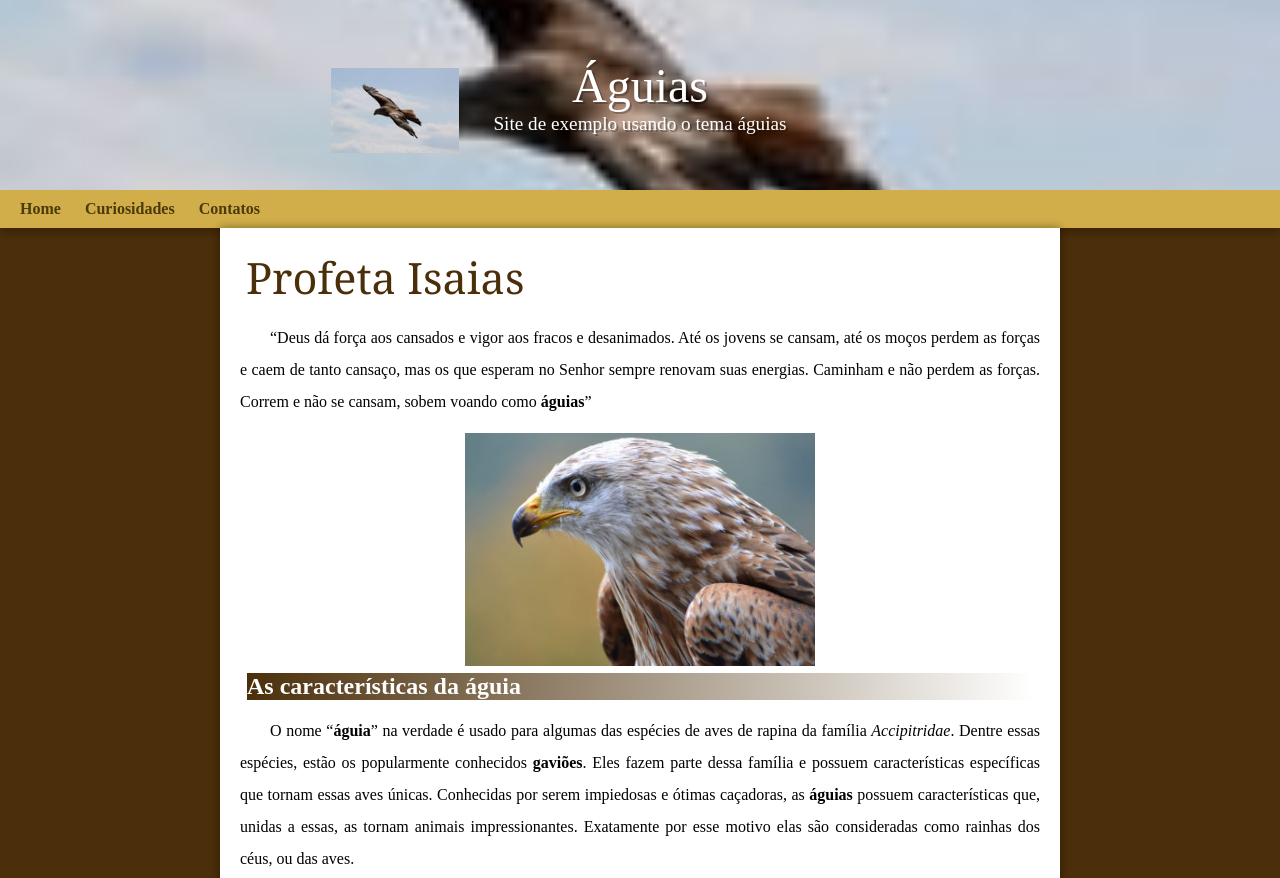
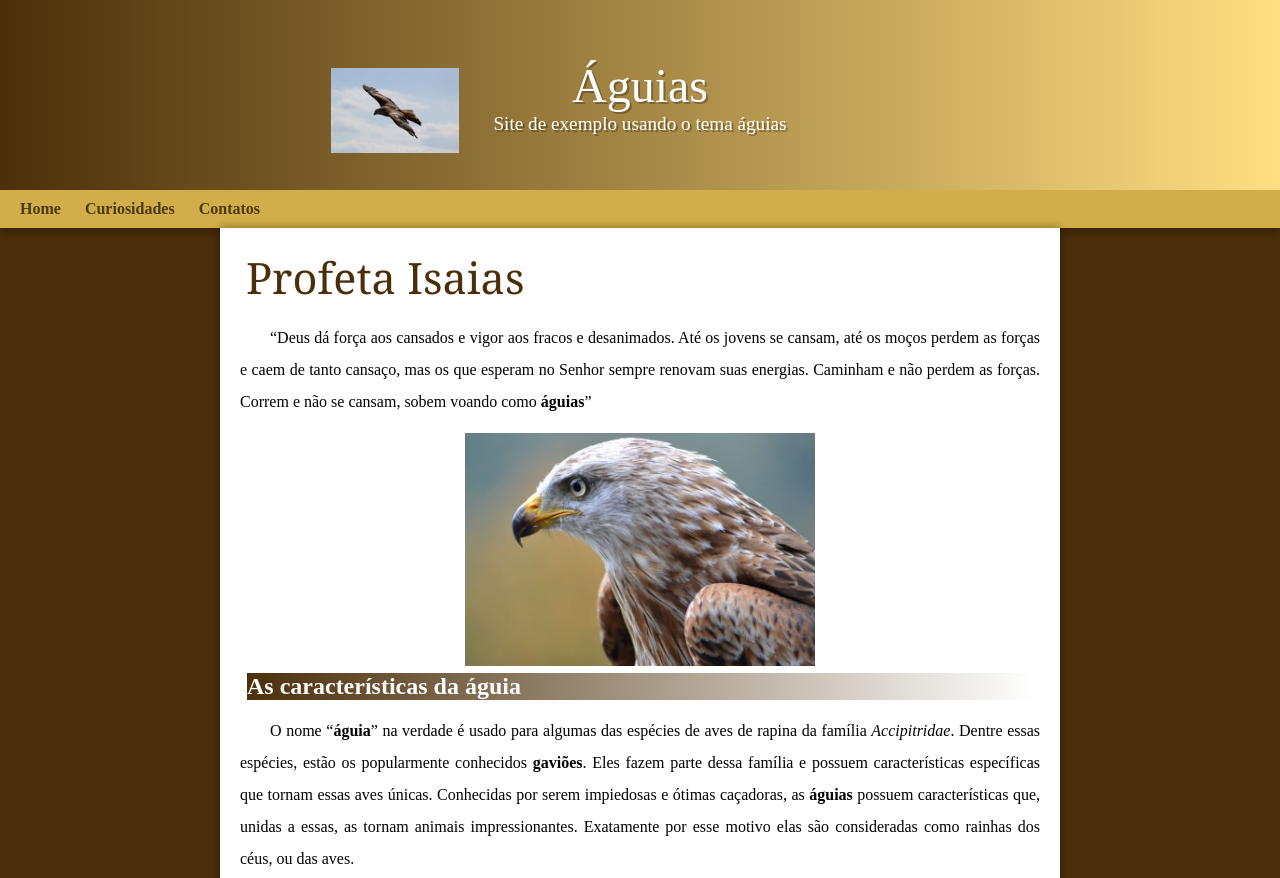
Before and after one commit to AndrePimentaF/aguia-01, a plain HTML site: page index.html in a window 1280 px wide. Shown: the top 878 px of the page. Drawn offline with Linux system fonts and the light colour scheme.

Commit message:
reajuste background

```diff
--- a/style.css
+++ b/style.css
@@ -205,7 +205,8 @@ footer a:hover{
 
 .header-background {
     background-image: url('img/aguia-03-150.jpg');
-    background-size: cover;
-    background-position: center;
+    background-image: linear-gradient(to right,var(--cor05),var(--cor00));
+    background-position: left;
     background-attachment: fixed;
+    background-repeat:no-repeat;
 }
```
Also changed, not shown: 1 other file.
